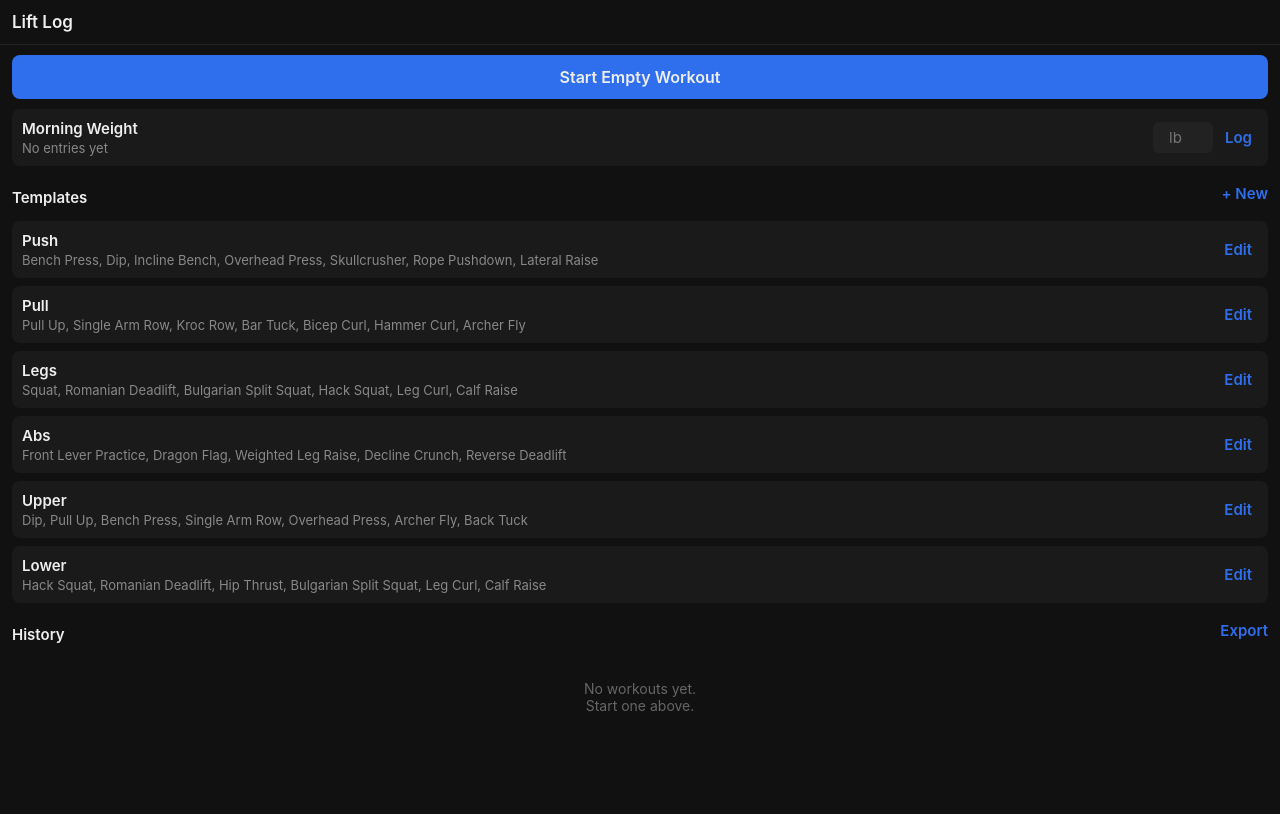
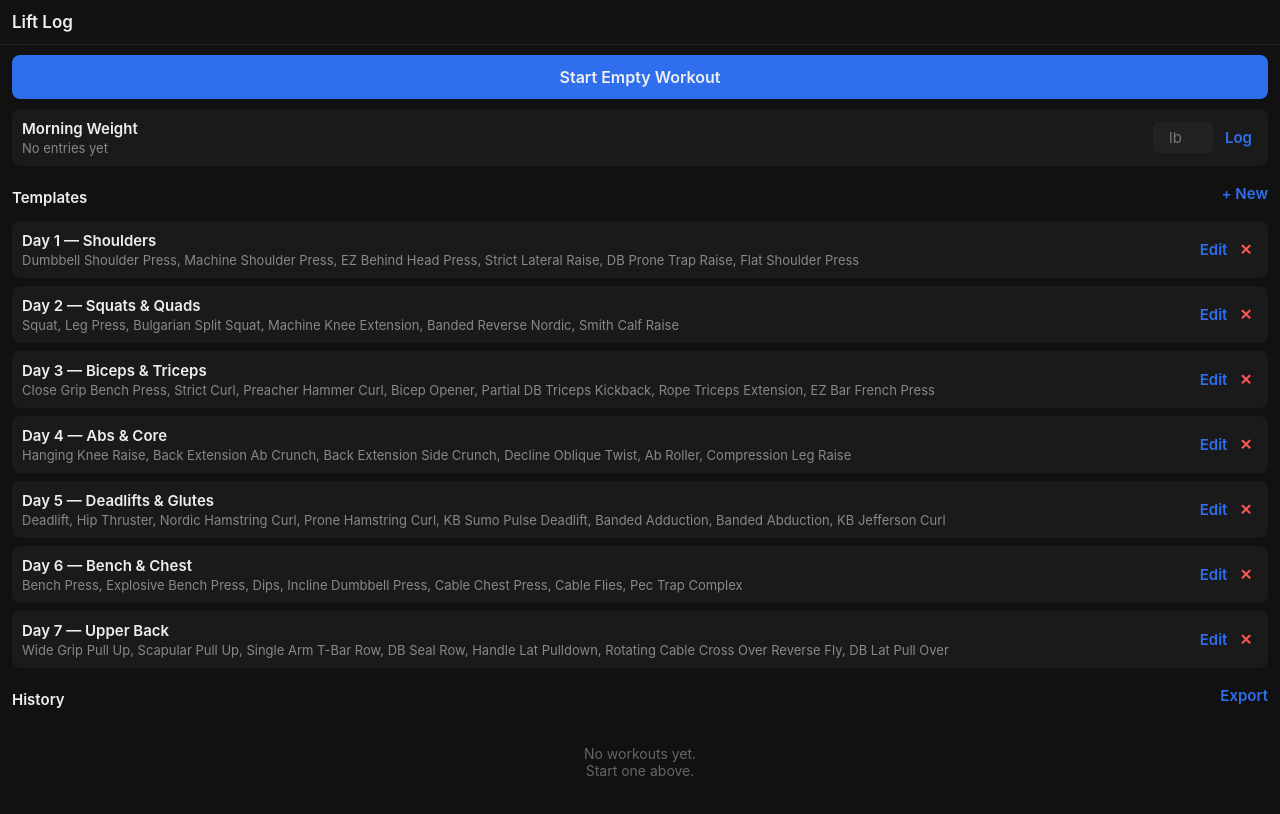
Before and after one commit to reyeZERO/workout-logger, a plain HTML site: page index.html in a window 1280 px wide. Drawn offline with Linux system fonts and the light colour scheme.

Commit message:
feat: per-set delete, 7-day split templates, template delete button
- Add ✕ button on each set row to delete individual sets mid-workout
- Replace PPL seed templates with 7-day split (Shoulders, Squats/Quads,
  Biceps/Triceps, Abs/Core, Deadlifts/Glutes, Bench/Chest, Upper Back)
- Add ✕ delete button directly on home screen template cards
- Add 41 new exercises to DEFAULT_EX (79 total)
- Bump tplV to 3

```diff
--- a/index.html
+++ b/index.html
@@ -32,6 +32,7 @@ button{font:inherit;color:inherit;background:none;border:0}
 .c3,.c4{width:54px;text-align:center}
 .c5{width:34px;text-align:center}
 .c6{width:40px;text-align:center}
+.c7{width:26px;text-align:center;color:#a44;font-size:13px}
 .tw{color:#f90!important}
 .tt{color:#f55!important}
 input.num{width:50px;padding:6px 2px;background:#222;border:0;border-radius:6px;color:#eee;font:inherit;font-size:15px;text-align:center}
@@ -96,7 +97,7 @@ select,input.txt{width:calc(100% - 24px);margin:6px 12px;padding:10px;background
 <script>
 (function(){
 "use strict";
-var LS="liftlog", DEFAULT_EX=["Squat","Bench Press","Deadlift","Overhead Press","Barbell Row","Pull Up","Dip","Lat Pulldown","Bicep Curl","Tricep Extension","Leg Press","Romanian Deadlift","Incline Bench","Lateral Raise","Lunge","Calf Raise","Face Pull","Crunch","Hanging Leg Raise","Russian Twist","Plank","Skullcrusher","Rope Pushdown","Single Arm Row","Kroc Row","Bar Tuck","Back Tuck","Hammer Curl","Archer Fly","Bulgarian Split Squat","Hack Squat","Leg Curl","Hip Thrust","Front Lever Practice","Dragon Flag","Weighted Leg Raise","Decline Crunch","Reverse Deadlift"];
+var LS="liftlog", DEFAULT_EX=["Squat","Bench Press","Deadlift","Overhead Press","Barbell Row","Pull Up","Dip","Lat Pulldown","Bicep Curl","Tricep Extension","Leg Press","Romanian Deadlift","Incline Bench","Lateral Raise","Lunge","Calf Raise","Face Pull","Crunch","Hanging Leg Raise","Russian Twist","Plank","Skullcrusher","Rope Pushdown","Single Arm Row","Kroc Row","Bar Tuck","Back Tuck","Hammer Curl","Archer Fly","Bulgarian Split Squat","Hack Squat","Leg Curl","Hip Thrust","Front Lever Practice","Dragon Flag","Weighted Leg Raise","Decline Crunch","Reverse Deadlift","Dumbbell Shoulder Press","Machine Shoulder Press","EZ Behind Head Press","Strict Lateral Raise","DB Prone Trap Raise","Flat Shoulder Press","Machine Knee Extension","Banded Reverse Nordic","Smith Calf Raise","Close Grip Bench Press","Strict Curl","Preacher Hammer Curl","Bicep Opener","Partial DB Triceps Kickback","Rope Triceps Extension","EZ Bar French Press","Hanging Knee Raise","Back Extension Ab Crunch","Back Extension Side Crunch","Decline Oblique Twist","Ab Roller","Compression Leg Raise","Hip Thruster","Nordic Hamstring Curl","Prone Hamstring Curl","KB Sumo Pulse Deadlift","Banded Adduction","Banded Abduction","KB Jefferson Curl","Explosive Bench Press","Incline Dumbbell Press","Cable Chest Press","Cable Flies","Pec Trap Complex","Wide Grip Pull Up","Scapular Pull Up","Single Arm T-Bar Row","DB Seal Row","Handle Lat Pulldown","Rotating Cable Cross Over Reverse Fly","DB Lat Pull Over"];
 // set = [lb, reps, done, type, rpe]  type: 0 normal, 1 warm-up, 2 top set
 var TYPE_L=["","W","T"], TYPE_C=["","tw","tt"], TYPE_N=["Working set","Warm-up","Top set"];
 var $=function(id){return document.getElementById(id)};
@@ -109,25 +110,26 @@ db.custom=db.custom||[];          // custom exercise names
 db.bw=db.bw||[];                  // bodyweight: [[ts, lb], ...] one per day
 var active=db.active||null;       // survives reload/app kill
 
-// seed templates from Routine.md (PPL/Abs/Upper/Lower); t = per-set types
+// seed templates — 7-day split; t = per-set types (0=working, 1=warm-up, 2=top-set)
 // tplV bump replaces same-name templates on existing installs, keeps custom ones
 function T(n,t){return{n:n,t:t}}
 var SEED=[
-  {name:"Push",ex:[T("Bench Press",[1,1,2,0,0]),T("Dip",[0,0,0]),T("Incline Bench",[0,0,0]),T("Overhead Press",[0,0,0]),T("Skullcrusher",[0,0]),T("Rope Pushdown",[0,0]),T("Lateral Raise",[0,0,0])]},
-  {name:"Pull",ex:[T("Pull Up",[1,1,2,0,0,0]),T("Single Arm Row",[0,0,0]),T("Kroc Row",[0,0]),T("Bar Tuck",[0,0,0]),T("Bicep Curl",[0,0]),T("Hammer Curl",[0,0]),T("Archer Fly",[0,0])]},
-  {name:"Legs",ex:[T("Squat",[1,1,2,0,0]),T("Romanian Deadlift",[1,0,0,0]),T("Bulgarian Split Squat",[0,0]),T("Hack Squat",[0,0]),T("Leg Curl",[0,0]),T("Calf Raise",[0,0,0])]},
-  {name:"Abs",ex:[T("Front Lever Practice",[0,0,0,0,0]),T("Dragon Flag",[0,0,0]),T("Weighted Leg Raise",[0,0,0]),T("Decline Crunch",[0,0]),T("Reverse Deadlift",[0,0])]},
-  {name:"Upper",ex:[T("Dip",[1,1,2,0,0,0]),T("Pull Up",[1,0,0,0]),T("Bench Press",[1,0,0,0]),T("Single Arm Row",[0,0,0]),T("Overhead Press",[0,0]),T("Archer Fly",[0,0]),T("Back Tuck",[0,0,0])]},
-  {name:"Lower",ex:[T("Hack Squat",[1,1,2,0,0]),T("Romanian Deadlift",[1,0,0,0]),T("Hip Thrust",[1,0,0,0]),T("Bulgarian Split Squat",[0,0]),T("Leg Curl",[0,0]),T("Calf Raise",[0,0,0])]}
+  {name:"Day 1 — Shoulders",ex:[T("Dumbbell Shoulder Press",[1,1,2,0,0]),T("Machine Shoulder Press",[0,0,0]),T("EZ Behind Head Press",[0,0,0]),T("Strict Lateral Raise",[1,1,0,0,0]),T("DB Prone Trap Raise",[0,0,0]),T("Flat Shoulder Press",[0,0])]},
+  {name:"Day 2 — Squats & Quads",ex:[T("Squat",[1,1,2,0,0]),T("Leg Press",[1,0,0,0]),T("Bulgarian Split Squat",[0,0,0]),T("Machine Knee Extension",[0,0,0]),T("Banded Reverse Nordic",[0,0]),T("Smith Calf Raise",[0,0])]},
+  {name:"Day 3 — Biceps & Triceps",ex:[T("Close Grip Bench Press",[1,1,2,0,0]),T("Strict Curl",[1,0,0,0]),T("Preacher Hammer Curl",[0,0,0]),T("Bicep Opener",[0,0]),T("Partial DB Triceps Kickback",[0,0,0]),T("Rope Triceps Extension",[0,0,0]),T("EZ Bar French Press",[0,0])]},
+  {name:"Day 4 — Abs & Core",ex:[T("Hanging Knee Raise",[0,0,0,0,0]),T("Back Extension Ab Crunch",[0,0,0]),T("Back Extension Side Crunch",[0,0]),T("Decline Oblique Twist",[0,0,0]),T("Ab Roller",[0,0,0]),T("Compression Leg Raise",[0,0,0])]},
+  {name:"Day 5 — Deadlifts & Glutes",ex:[T("Deadlift",[1,1,2,0,0]),T("Hip Thruster",[1,0,0,0]),T("Nordic Hamstring Curl",[1,0,0,0]),T("Prone Hamstring Curl",[0,0,0]),T("KB Sumo Pulse Deadlift",[0,0]),T("Banded Adduction",[0,0]),T("Banded Abduction",[0,0]),T("KB Jefferson Curl",[0,0])]},
+  {name:"Day 6 — Bench & Chest",ex:[T("Bench Press",[1,1,2,0,0]),T("Explosive Bench Press",[0,0,0]),T("Dips",[1,0,0,0]),T("Incline Dumbbell Press",[0,0,0]),T("Cable Chest Press",[0,0,0]),T("Cable Flies",[0,0]),T("Pec Trap Complex",[0,0])]},
+  {name:"Day 7 — Upper Back",ex:[T("Wide Grip Pull Up",[1,1,2,0,0,0]),T("Scapular Pull Up",[0,0]),T("Single Arm T-Bar Row",[1,1,0,0,0]),T("DB Seal Row",[0,0,0]),T("Handle Lat Pulldown",[0,0]),T("Rotating Cable Cross Over Reverse Fly",[0,0]),T("DB Lat Pull Over",[0,0])]}
 ];
-if((db.tplV||0)<2){
+if((db.tplV||0)<3){
   db.templates=db.templates||[];
   for(var si=0;si<SEED.length;si++){
     var sf=-1;
     for(var sj=0;sj<db.templates.length;sj++)if(db.templates[sj].name===SEED[si].name){sf=sj;break}
     if(sf<0)db.templates.push(SEED[si]);else db.templates[sf]=SEED[si];
   }
-  db.tplV=2;save();
+  db.tplV=3;save();
 }
 
 // ---------- helpers ----------
@@ -201,7 +203,7 @@ function renderTemplates(){
     html+='<div class="card" data-i="'+i+'" style="display:flex;align-items:center">'+
       '<div style="flex:1;overflow:hidden"><div class="t">'+t.name+'</div>'+
       '<div class="s" style="white-space:nowrap;overflow:hidden;text-overflow:ellipsis">'+(names.join(", ")||"empty")+'</div></div>'+
-      '<button class="hbtn" data-a="edit">Edit</button></div>';
+      '<button class="hbtn" data-a="edit">Edit</button><button class="hbtn" data-a="deltpl" style="color:#f55">✕</button></div>';
   }
   $("templates").innerHTML=html;
 }
@@ -210,6 +212,7 @@ $("templates").addEventListener("click",function(e){
   if(!c)return;
   var i=+c.getAttribute("data-i");
   if(e.target.getAttribute("data-a")==="edit"){openEditor(i);return}
+  if(e.target.getAttribute("data-a")==="deltpl"){if(!confirm("Delete template "+db.templates[i].name+"?"))return;db.templates.splice(i,1);save();renderTemplates();return}
   // start workout from template
   var t=db.templates[i],ex=[],j,k;
   for(j=0;j<t.ex.length;j++){
@@ -323,7 +326,7 @@ function renderWorkout(){
     e=active.ex[i];p=prev(e.n);
     html+='<div class="card"><div class="exhead"><span class="exname">'+e.n+'</span>'+
       '<button class="hbtn" data-a="delex" data-e="'+i+'" style="color:#f55">✕</button></div>'+
-      '<div class="row hd"><span class="c1">Set</span><span class="c2">Prev</span><span class="c3">lb</span><span class="c4">Reps</span><span class="c6">RPE</span><span class="c5"></span></div>';
+      '<div class="row hd"><span class="c1">Set</span><span class="c2">Prev</span><span class="c3">lb</span><span class="c4">Reps</span><span class="c6">RPE</span><span class="c5"></span><span class="c7"></span></div>';
     var wn=0;
     for(j=0;j<e.sets.length;j++){
       s=e.sets[j];
@@ -334,7 +337,7 @@ function renderWorkout(){
         '<span class="c3"><input class="num" type="number" inputmode="decimal" step="0.5" value="'+(s[0]===null?"":s[0])+'" data-e="'+i+'" data-s="'+j+'" data-f="0" placeholder="'+(p&&p[j]?p[j][0]:"")+'"></span>'+
         '<span class="c4"><input class="num" type="number" inputmode="numeric" value="'+(s[1]===null?"":s[1])+'" data-e="'+i+'" data-s="'+j+'" data-f="1" placeholder="'+(p&&p[j]?p[j][1]:"")+'"></span>'+
         '<span class="c6"><input class="num" type="number" inputmode="decimal" step="0.5" min="5" max="10" value="'+(s[4]==null?"":s[4])+'" data-e="'+i+'" data-s="'+j+'" data-f="4"></span>'+
-        '<span class="c5"><button class="chk" data-a="chk" data-e="'+i+'" data-s="'+j+'">✓</button></span></div>';
+        '<span class="c5"><button class="chk" data-a="chk" data-e="'+i+'" data-s="'+j+'">✓</button></span><span class="c7"><button class="c7" data-a="delset" data-e="'+i+'" data-s="'+j+'">✕</button></span></div>';
     }
     html+='<button class="addset" data-a="addset" data-e="'+i+'">+ Add Set</button></div>';
   }
@@ -349,6 +352,8 @@ $("exercises").addEventListener("click",function(e){
   if(a==="addset"){
     var last=ex.sets[ex.sets.length-1];
     ex.sets.push([last?last[0]:null,last?last[1]:null,0,0,null]);
+  }else if(a==="delset"){
+    ex.sets.splice(+t.getAttribute("data-s"),1);
   }else if(a==="type"){
     var st=ex.sets[+t.getAttribute("data-s")];
     st[3]=((st[3]||0)+1)%3;
```
